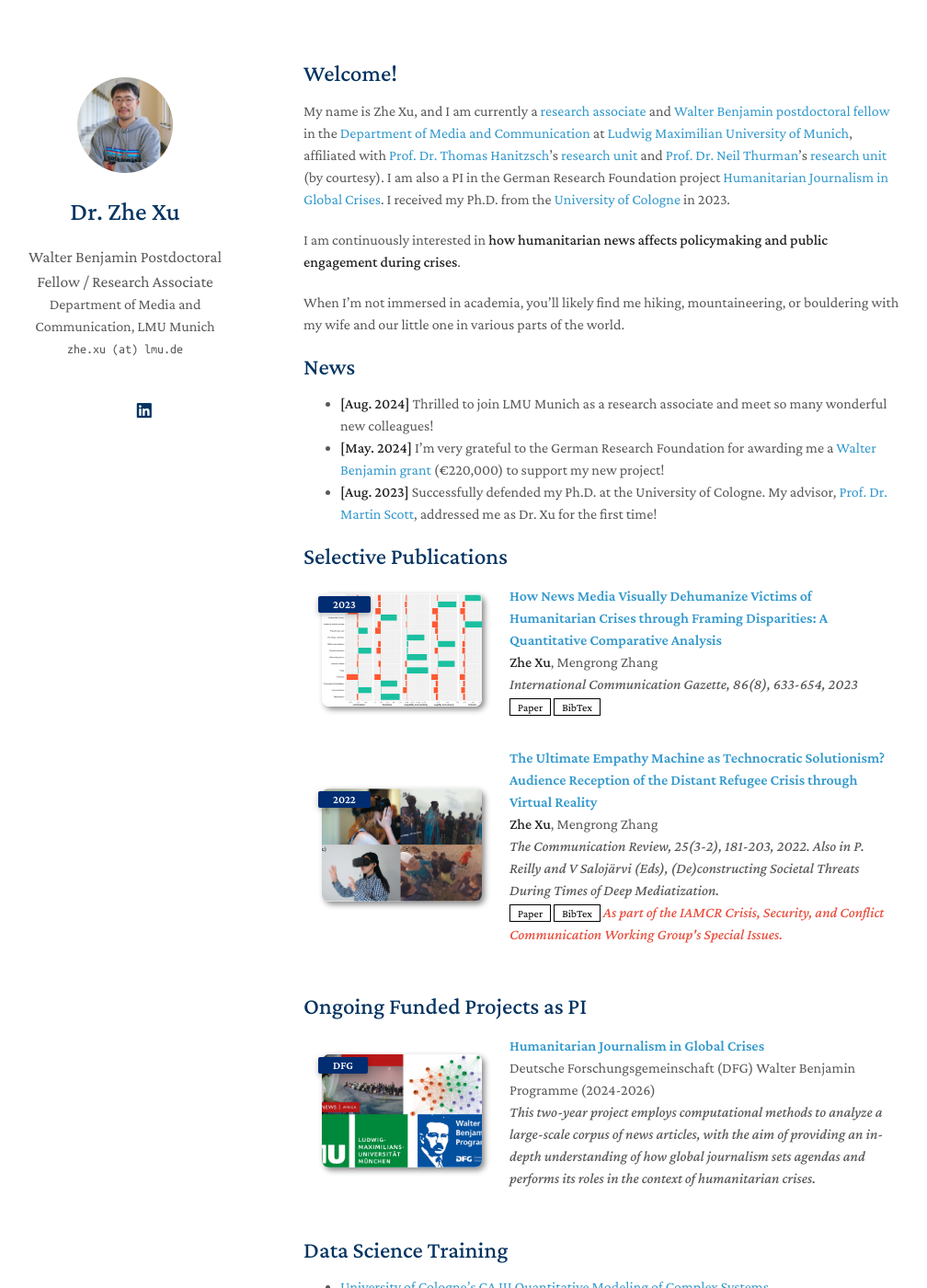
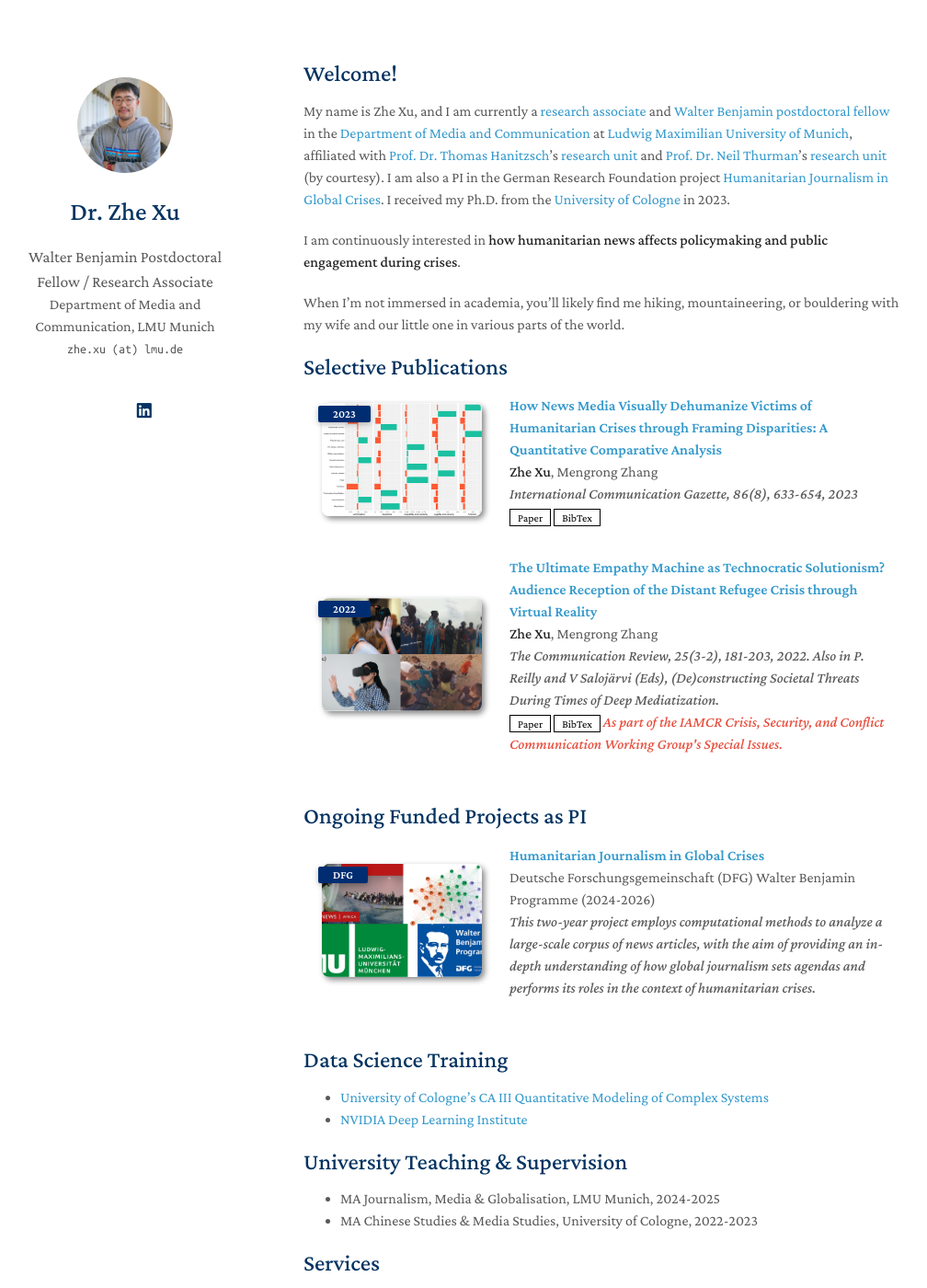
Before and after one commit to zhexuphd/home, a Jekyll site: the page built from index.md, in a window 1280 px wide and 1400 px high. Shown: the whole window at 92% size, without its empty margins (140-1148 px from the left). Built offline with Jekyll 4.4.1, drawn with Linux system fonts in a browser that asks for light colours; a style sheet for code colours, icons or effects is not loaded; our own code applies the rules of GitHub Pages for plain Markdown files; some of the changed text lies outside the part shown.

Commit message:
Update index.md

```diff
--- a/index.md
+++ b/index.md
@@ -10,12 +10,6 @@
 
 When I’m not immersed in academia, you’ll likely find me hiking, mountaineering, or bouldering with my wife and our little one in various parts of the world.
 
-## News
-
-- **[Aug. 2024]** Thrilled to join LMU Munich as a research associate and meet so many wonderful new colleagues!
-- **[May. 2024]** I’m very grateful to the German Research Foundation for awarding me a [Walter Benjamin grant](https://www.dfg.de/en/research-funding/funding-opportunities/programmes/individual/walter-benjamin) (€220,000) to support my new project!
-- **[Aug. 2023]** Successfully defended my Ph.D. at the University of Cologne. My advisor, [Prof. Dr. Martin Scott](https://research-portal.uea.ac.uk/en/persons/martin-scott), addressed me as Dr. Xu for the first time!
-
 {% include_relative _includes/publications.md %}
 
 {% include_relative _includes/dfg.md %}
```
Also changed, not shown: other parts of index.md (+6 -1 lines).
